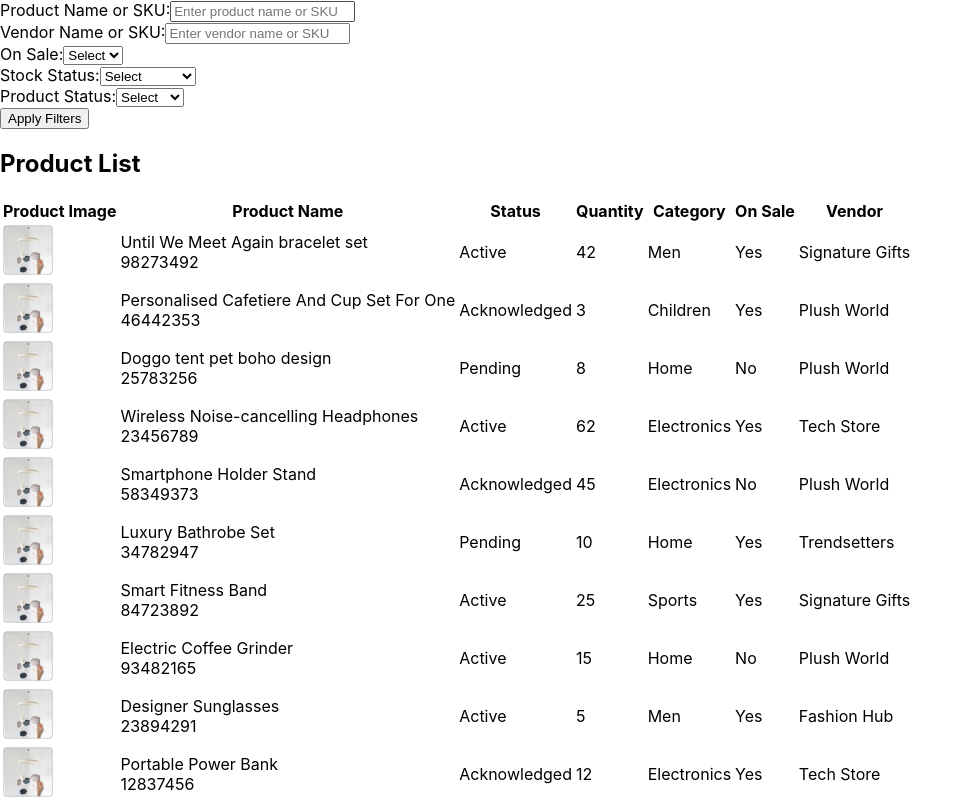
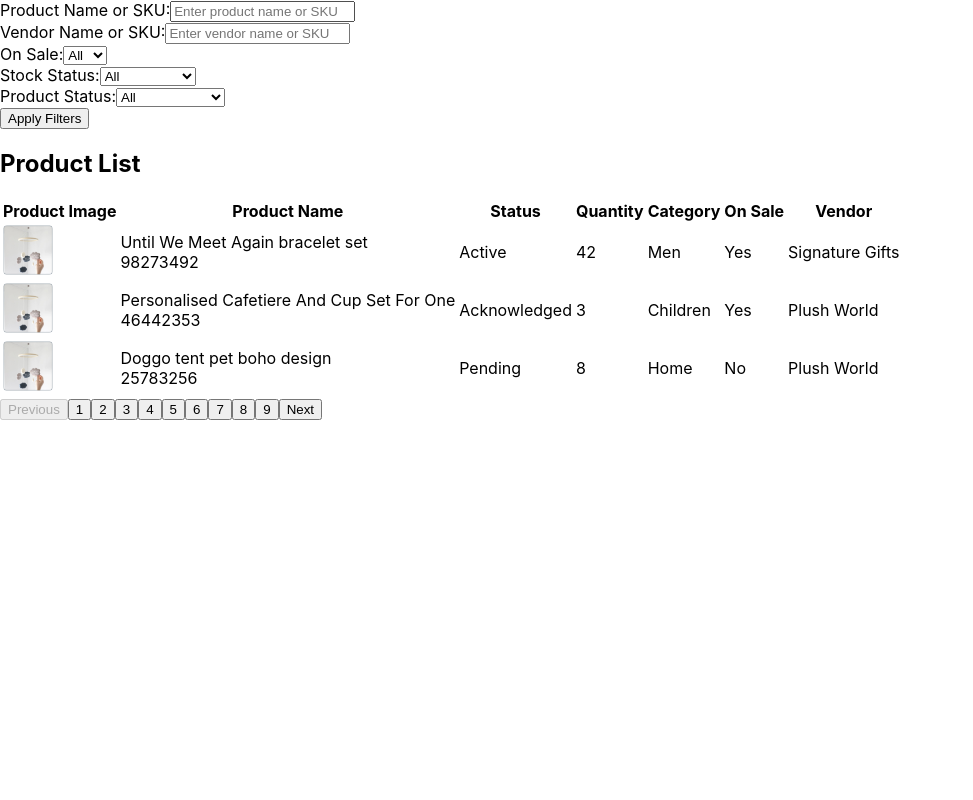
Before and after one commit to smas0900/product_search, a React (Create React App) app: page / in a window 1280 px wide. Shown: the top 800 px of the page, without its empty margins (0-973 px from the left). Built offline with nearby package versions, Linux system fonts and the light colour scheme; data requests are answered from the project's data file.

Commit message:
add filter login

```diff
--- a/src/App.js
+++ b/src/App.js
@@ -11,12 +11,17 @@ const App = () => {
   const [products, setProducts] = useState([]);
   const [filteredProducts, setFilteredProducts] = useState([]);
 
-  // Store the filter settings to be applied on "Apply Filters" button click
-  const [appliedFilters, setAppliedFilters] = useState({
-    onSale: '',
-    stockStatus: '',
-    productStatus: ''
-  });
+  // Pagination states
+  const [currentPage, setCurrentPage] = useState(1);
+  const [itemsPerPage] = useState(3); // Customize this as per your needs
+
+  // Track whether filters are applied
+  const isFilterApplied =
+    productQuery ||
+    vendorQuery ||
+    onSale ||
+    stockStatus ||
+    productStatus;
 
   // Fetch products from the API
   useEffect(() => {
@@ -33,11 +38,10 @@ const App = () => {
     fetchProducts();
   }, []);
 
-  // Filter products based on user query or selected filters
-  const filterProducts = () => {
+  // Apply filters
+  const applyFilters = () => {
     let filtered = [...products];
 
-    // Filter by product name or SKU (search query for product name)
     if (productQuery) {
       filtered = filtered.filter(product =>
         product.name.toLowerCase().includes(productQuery.toLowerCase()) ||
@@ -45,46 +49,59 @@ const App = () => {
       );
     }
 
-    // Filter by vendor name or SKU (search query for vendor name)
     if (vendorQuery) {
       filtered = filtered.filter(product =>
-        product.vendor.toLowerCase().includes(vendorQuery.toLowerCase()) ||
-        product.sku.toLowerCase().includes(vendorQuery.toLowerCase())
+        product.vendor.toLowerCase().includes(vendorQuery.toLowerCase())
       );
     }
 
-    // Apply the additional filters only when "Apply Filters" is clicked
-    if (appliedFilters.onSale !== '') {
-      filtered = filtered.filter(product => product.onSale === (appliedFilters.onSale === 'yes'));
+    if (onSale) {
+      filtered = filtered.filter(product => product.onSale === (onSale === 'yes'));
     }
 
-    if (appliedFilters.stockStatus !== '') {
-      filtered = filtered.filter(product => appliedFilters.stockStatus === 'in_stock' ? product.qty > 0 : product.qty === 0);
+    if (stockStatus) {
+      filtered = filtered.filter(product => stockStatus === 'in_stock' ? product.qty > 0 : product.qty === 0);
     }
 
-    if (appliedFilters.productStatus !== '') {
-      filtered = filtered.filter(product => product.status === appliedFilters.productStatus);
+    if (productStatus) {
+      filtered = filtered.filter(product => product.status === productStatus);
     }
 
     setFilteredProducts(filtered);
+    setCurrentPage(1);  // Reset to the first page whenever filters are applied
   };
 
-  // Handle the Apply Filters button click
-  const handleApplyFilters = () => {
-    // Set the applied filters based on the current state
-    setAppliedFilters({
-      onSale,
-      stockStatus,
-      productStatus
-    });
-    // Apply the filter logic
-    filterProducts();
+  // Clear all filters
+  const clearFilters = () => {
+    setProductQuery('');
+    setVendorQuery('');
+    setOnSale('');
+    setStockStatus('');
+    setProductStatus('');
+    setFilteredProducts(products);
+    setCurrentPage(1);
   };
 
-  useEffect(() => {
-    // Apply product name and vendor name filtering immediately as the user types
-    filterProducts();
-  }, [productQuery, vendorQuery]);
+  // Get products for the current page
+  const paginateProducts = () => {
+    const startIndex = (currentPage - 1) * itemsPerPage;
+    const endIndex = startIndex + itemsPerPage;
+    return filteredProducts.slice(startIndex, endIndex);
+  };
+
+  // Change page
+  const changePage = (newPage) => {
+    setCurrentPage(newPage);
+  };
+
+  // Calculate total number of pages
+  const totalPages = Math.ceil(filteredProducts.length / itemsPerPage);
+
+  // Generate page numbers for pagination
+  const pageNumbers = [];
+  for (let i = 1; i <= totalPages; i++) {
+    pageNumbers.push(i);
+  }
 
   return (
     <div className="App">
@@ -96,9 +113,38 @@ const App = () => {
         onOnSaleChange={setOnSale}
         onStockStatusChange={setStockStatus}
         onProductStatusChange={setProductStatus}
-        onApplyFilters={handleApplyFilters} // Pass the apply function
+        onApplyFilters={applyFilters}
+        onClearFilters={clearFilters}
+        isFilterApplied={isFilterApplied}  // Pass whether filters are applied
+        onSale={onSale}
+        stockStatus={stockStatus}
+        productStatus={productStatus}
       />
-      <ProductList products={filteredProducts} />
+      <ProductList products={paginateProducts()} />
+
+      {/* Pagination Controls with Page Numbers */}
+      <div className="pagination">
+        <button
+          onClick={() => changePage(currentPage - 1)}
+          disabled={currentPage === 1}>
+          Previous
+        </button>
+
+        {pageNumbers.map((number) => (
+          <button
+            key={number}
+            onClick={() => changePage(number)}
+            className={number === currentPage ? 'active' : ''}>
+            {number}
+          </button>
+        ))}
+
+        <button
+          onClick={() => changePage(currentPage + 1)}
+          disabled={currentPage === totalPages}>
+          Next
+        </button>
+      </div>
     </div>
   );
 };
--- a/src/components/Navigation/OnSale.js
+++ b/src/components/Navigation/OnSale.js
@@ -1,12 +1,15 @@
-// components/nav/OnSaleDropdown.js
 import React from 'react';
 
-const OnSaleDropdown = ({ onSale, onOnSaleChange }) => {
+const OnSaleDropdown = ({ value, onOnSaleChange }) => {
   return (
     <div className="filter">
       <label htmlFor="on-sale">On Sale:</label>
-      <select id="on-sale" value={onSale} onChange={(e) => onOnSaleChange(e.target.value)}>
-        <option value="">Select</option>
+      <select
+        id="on-sale"
+        value={value || ''}  // If value is empty, it'll show 'All'
+        onChange={(e) => onOnSaleChange(e.target.value)}
+      >
+        <option value="">All</option> {/* Default "All" option */}
         <option value="yes">Yes</option>
         <option value="no">No</option>
       </select>
--- a/src/components/Navigation/ProductSearch.js
+++ b/src/components/Navigation/ProductSearch.js
@@ -1,4 +1,3 @@
-// components/nav/ProductSearch.js
 import React from 'react';
 
 const ProductSearch = ({ productQuery, onProductQueryChange }) => {
@@ -9,7 +8,7 @@ const ProductSearch = ({ productQuery, onProductQueryChange }) => {
         type="text"
         id="product-query"
         value={productQuery}
-        onChange={(e) => onProductQueryChange(e.target.value)}
+        onChange={(e) => onProductQueryChange(e.target.value)} // Update product query
         placeholder="Enter product name or SKU"
       />
     </div>
--- a/src/components/Navigation/ProductStatus.js
+++ b/src/components/Navigation/ProductStatus.js
@@ -1,14 +1,19 @@
-// components/nav/ProductStatusDropdown.js
 import React from 'react';
 
-const ProductStatusDropdown = ({ productStatus, onProductStatusChange }) => {
+const ProductStatusDropdown = ({ value, onProductStatusChange }) => {
   return (
     <div className="filter">
       <label htmlFor="product-status">Product Status:</label>
-      <select id="product-status" value={productStatus} onChange={(e) => onProductStatusChange(e.target.value)}>
-        <option value="">Select</option>
-        <option value="active">Active</option>
-        <option value="inactive">Inactive</option>
+      <select
+        id="product-status"
+        value={value || ''}
+        onChange={(e) => onProductStatusChange(e.target.value)}
+      >
+
+        <option value="">All</option>
+        <option value="Active">Active</option>
+        <option value="Acknowledged">Acknowledged</option>
+        <option value="Pending">Pending</option>
       </select>
     </div>
   );
--- a/src/components/Navigation/StockStatus.js
+++ b/src/components/Navigation/StockStatus.js
@@ -1,12 +1,15 @@
-// components/nav/StockStatusDropdown.js
 import React from 'react';
 
-const StockStatusDropdown = ({ stockStatus, onStockStatusChange }) => {
+const StockStatusDropdown = ({ value, onStockStatusChange }) => {
   return (
     <div className="filter">
       <label htmlFor="stock-status">Stock Status:</label>
-      <select id="stock-status" value={stockStatus} onChange={(e) => onStockStatusChange(e.target.value)}>
-        <option value="">Select</option>
+      <select
+        id="stock-status"
+        value={value || ''}  // If value is empty, it'll show 'All'
+        onChange={(e) => onStockStatusChange(e.target.value)}
+      >
+        <option value="">All</option> {/* Default "All" option */}
         <option value="in_stock">In Stock</option>
         <option value="out_of_stock">Out of Stock</option>
       </select>
--- a/src/components/Navigation/VendorSearch.js
+++ b/src/components/Navigation/VendorSearch.js
@@ -1,4 +1,3 @@
-// components/nav/VendorSearch.js
 import React from 'react';
 
 const VendorSearch = ({ vendorQuery, onVendorQueryChange }) => {
@@ -9,7 +8,7 @@ const VendorSearch = ({ vendorQuery, onVendorQueryChange }) => {
         type="text"
         id="vendor-query"
         value={vendorQuery}
-        onChange={(e) => onVendorQueryChange(e.target.value)}
+        onChange={(e) => onVendorQueryChange(e.target.value)} // Update vendor query
         placeholder="Enter vendor name or SKU"
       />
     </div>
--- a/src/components/Navigation/nav.js
+++ b/src/components/Navigation/nav.js
@@ -1,4 +1,3 @@
-// components/nav/Navbar.js
 import React from 'react';
 import ProductSearch from './ProductSearch';
 import VendorSearch from './VendorSearch';
@@ -14,16 +13,48 @@ const Navbar = ({
   onOnSaleChange,
   onStockStatusChange,
   onProductStatusChange,
-  onApplyFilters
+  onApplyFilters,
+  onClearFilters, // Clear filters function
+  onSale,
+  stockStatus,
+  productStatus,
+  isFilterApplied // Whether filters are applied
 }) => {
   return (
     <nav className="navbar">
-      <ProductSearch productQuery={productQuery} onProductQueryChange={onProductQueryChange} />
-      <VendorSearch vendorQuery={vendorQuery} onVendorQueryChange={onVendorQueryChange} />
-      <OnSaleDropdown onSale={onOnSaleChange} onOnSaleChange={onOnSaleChange} />
-      <StockStatusDropdown stockStatus={onStockStatusChange} onStockStatusChange={onStockStatusChange} />
-      <ProductStatusDropdown productStatus={onProductStatusChange} onProductStatusChange={onProductStatusChange} />
-      <button onClick={onApplyFilters}>Apply Filters</button>
+      <div className="navbar-content">
+        {/* Product Name or SKU search */}
+        <ProductSearch productQuery={productQuery} onProductQueryChange={onProductQueryChange} />
+
+        {/* Vendor Name or SKU search */}
+        <VendorSearch vendorQuery={vendorQuery} onVendorQueryChange={onVendorQueryChange} />
+
+        {/* On Sale filter dropdown */}
+        <OnSaleDropdown
+          value={onSale} // The dropdown will show the value of `onSale`
+          onOnSaleChange={onOnSaleChange}
+        />
+
+        {/* Stock Status filter dropdown */}
+        <StockStatusDropdown
+          value={stockStatus} // The dropdown will show the value of `stockStatus`
+          onStockStatusChange={onStockStatusChange}
+        />
+
+        {/* Product Status filter dropdown */}
+        <ProductStatusDropdown
+          value={productStatus} // The dropdown will show the value of `productStatus`
+          onProductStatusChange={onProductStatusChange}
+        />
+
+        {/* Apply Filters Button */}
+        <button className="apply-filters-button" onClick={onApplyFilters}>Apply Filters</button>
+
+        {/* Clear Filters Button */}
+        {isFilterApplied && (
+          <button className="clear-filters-button" onClick={onClearFilters}>Clear Filters</button>
+        )}
+      </div>
     </nav>
   );
 };
--- a/src/components/Products/ProductList.js
+++ b/src/components/Products/ProductList.js
@@ -1,7 +1,5 @@
-// src/components/Products/ProductList.js
 import React from 'react';
 import "./ProductList.css";
-
 
 const ProductList = ({ products }) => {
   return (
```
Also changed, not shown: src/ProductList.css (added, +26 -0 lines).
